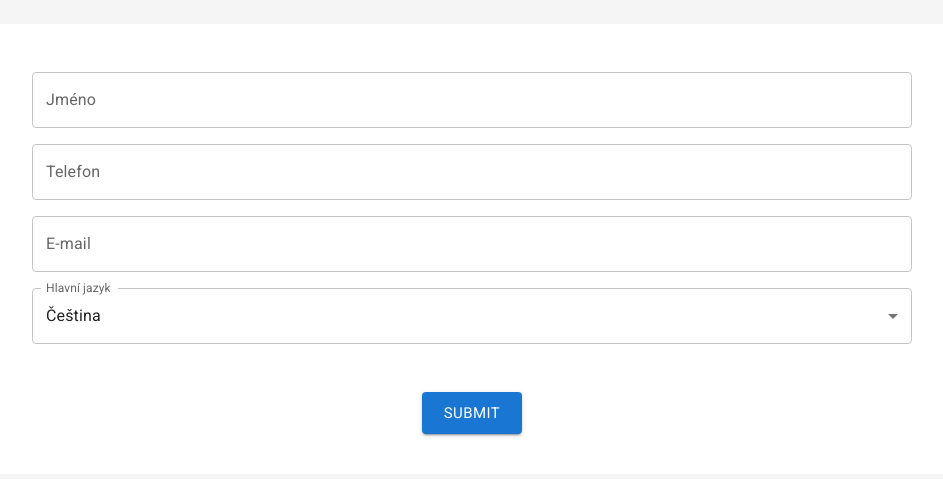
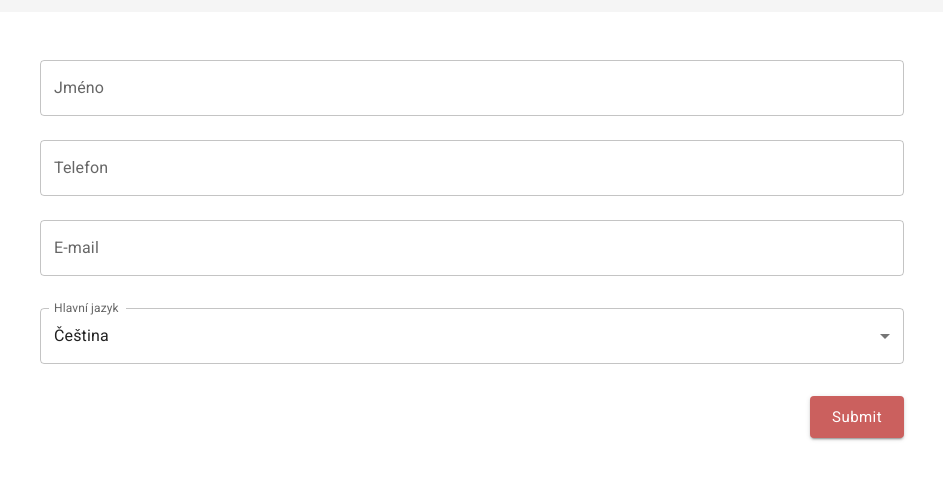
Before and after one commit to krsiakdaniel/react-hook-form-with-validation, a React (Vite) app: page / in a window 1280 px wide. Shown: the part 151-630 px from the top of the page, without its empty margins (168-1111 px from the left). Built offline with nearby package versions, Linux system fonts and the light colour scheme; a web font is replaced by a local one.

Commit message:
css - spacing + colors

```diff
--- a/src/components/form/form-styles.ts
+++ b/src/components/form/form-styles.ts
@@ -5,7 +5,7 @@ export const StyledForm = styled(Box)`
   background-color: #ffffff;
   width: 75%;
   border-radius: 8px;
-  padding: 40px;
+  padding: 48px;
 
   .form-container {
     display: flex;
@@ -16,15 +16,30 @@ export const StyledForm = styled(Box)`
 
   .input-field {
     width: 100%;
-    margin: 8px 0;
+    margin-bottom: 24px;
+  }
+
+  .input-field input {
+    color: #4b5a68;
+  }
+
+  .select-field {
+    margin-bottom: 24px;
   }
 
   .submit {
-    margin-top: 40px;
+    text-transform: Capitalize;
+    align-self: flex-end;
+    color: #ffffff;
+    background-color: #cb605e;
+
+    &:hover {
+      background-color: #cb605e;
+    }
   }
 
   .normal-text {
-    margin-top: 40px;
+    margin-top: 48px;
     max-width: 100%;
   }
 `
--- a/src/components/form/form.tsx
+++ b/src/components/form/form.tsx
@@ -128,6 +128,7 @@ const Form = () => {
                   labelId="type-label"
                   label="Hlavní jazyk"
                   value="cestina"
+                  className="select-field"
                 >
                   {languages.map((language) => (
                     <MenuItem key={language.value} value={language.value}>
```
